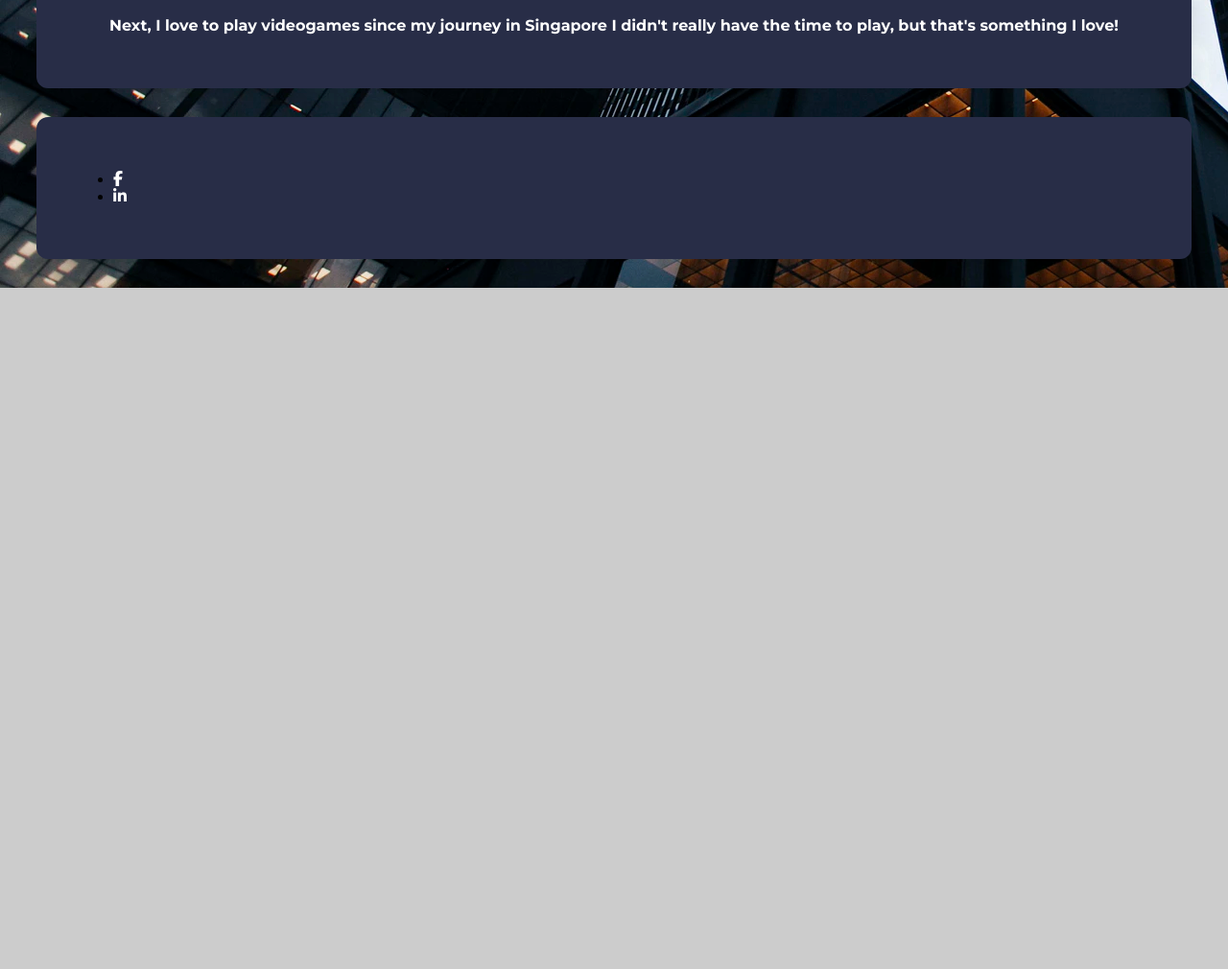
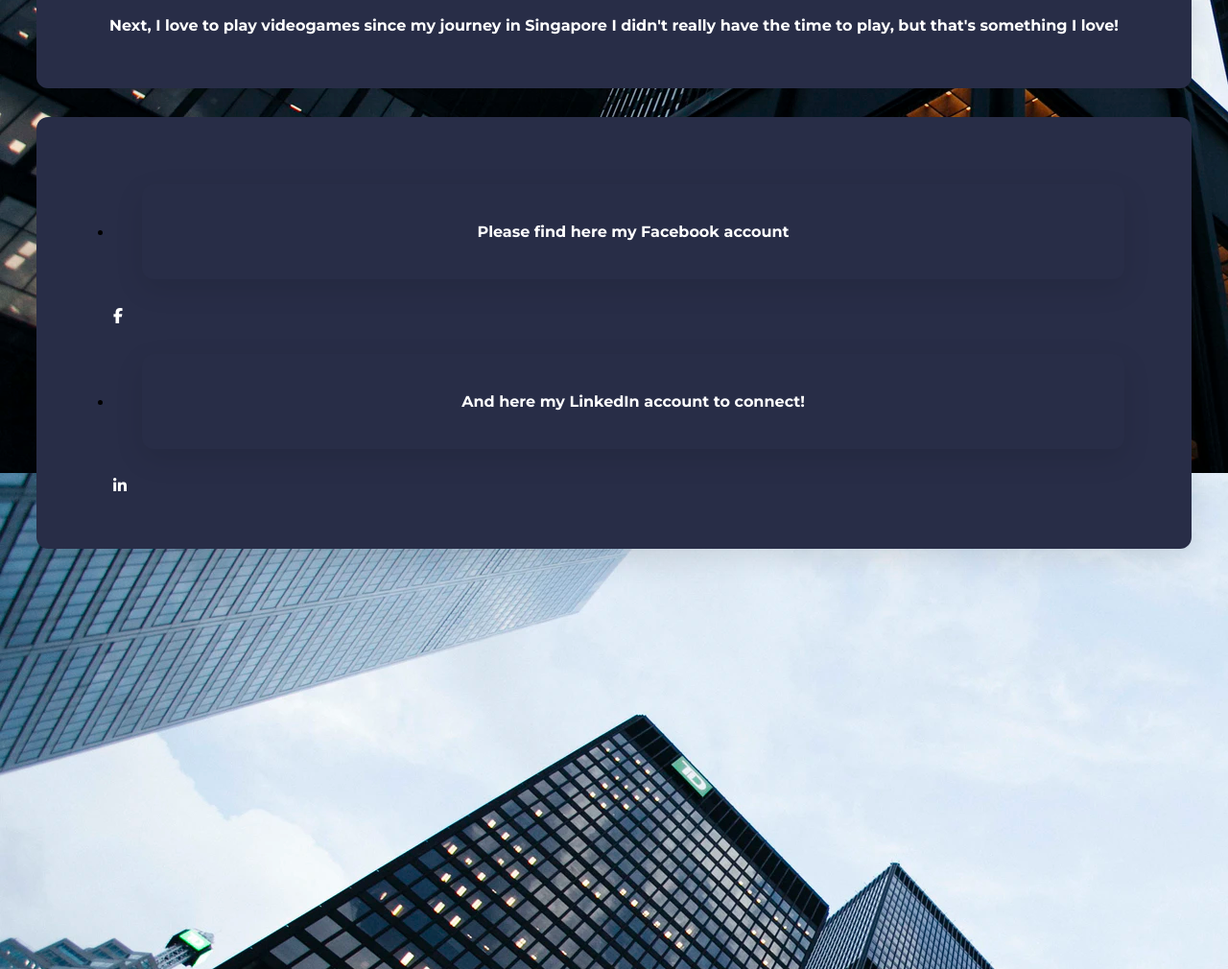
Before and after one commit to elouan-boule/my-profile, a plain HTML site: page index.html in a window 1280 px wide. Shown: the part 887-1897 px from the top of the page at 96% size. Before the commit the page ends 1187 px from the top, so only its background shows below. Drawn offline with Linux system fonts and the light colour scheme; a script that the page names is missing.

Commit message:
Add files via upload

```diff
--- a/index.html
+++ b/index.html
@@ -25,16 +25,19 @@
 	<div class="text-form">
 		<ul>
     		<li>
+    			<h3 class="text-form"> Please find here my Facebook account</h3>
 	    		<a href="https://www.facebook.com/elouan.boule.10" class="facebook" target="_blank">
 	          		<i class="fa-brands fa-facebook-f"></i>
 	  			</a>
 			</li>
 			<li>
- 	 		<a href="https://www.linkedin.com/in/belouan/" class="linkedin" target="_blank">
- 	 			<i class="fa-brands fa-linkedin-in"></i>
+				<h3 class="text-form">And here my LinkedIn account to connect!</h3>
+ 	 			<a href="https://www.linkedin.com/in/belouan/" class="linkedin" target="_blank">
+ 	 				<i class="fa-brands fa-linkedin-in"></i>
       		</a>
       		</li>
     </ul>
 	</div>
+	<div data-tf-widget="urr3TrIs" data-tf-opacity="79" data-tf-iframe-props="title=Form to subscribe to our newsletter" data-tf-medium="snippet" style="width:100%;height:400px;"></div><script src="//embed.typeform.com/next/embed.js"></script>
 </body>
 </html>
```
